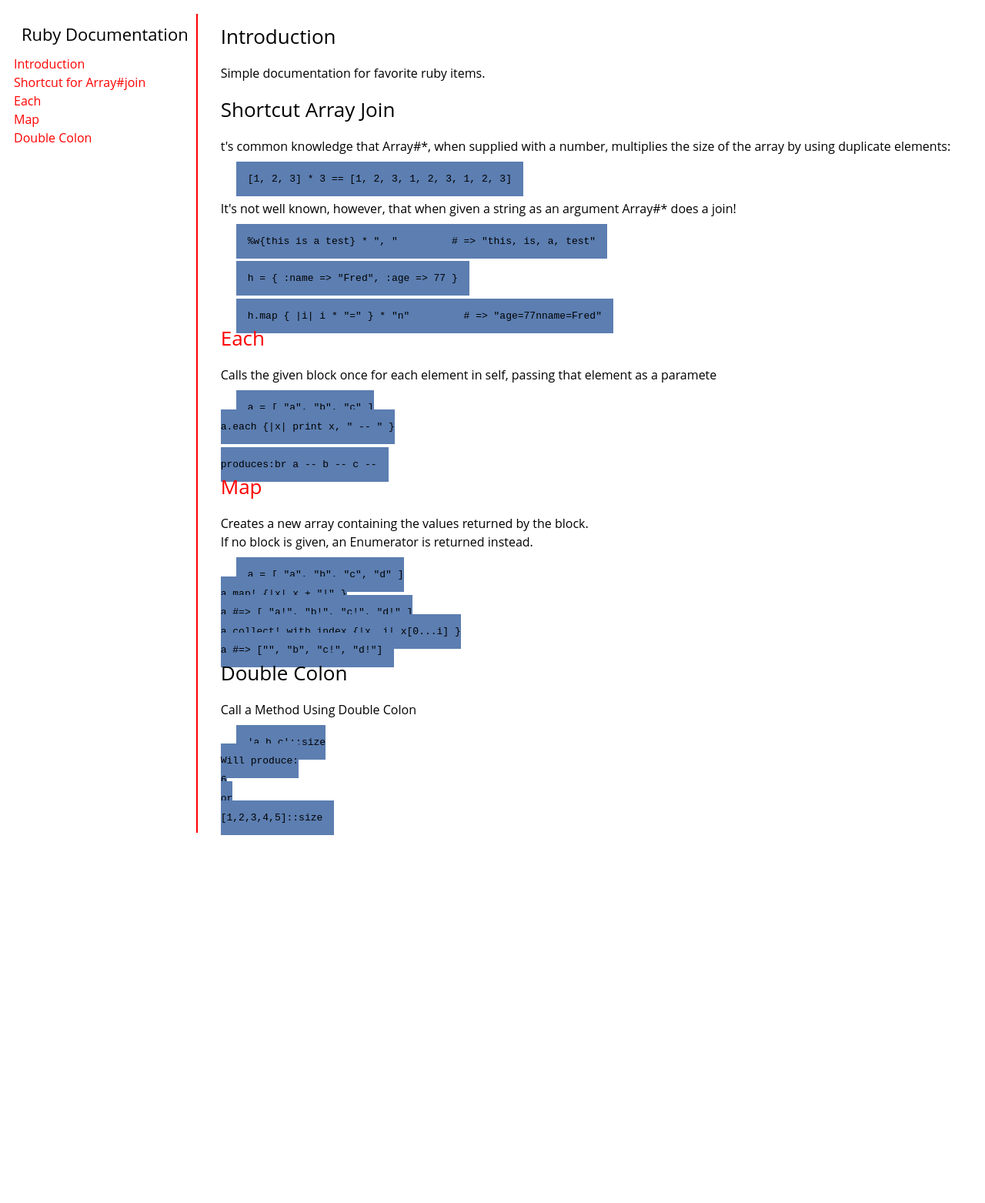
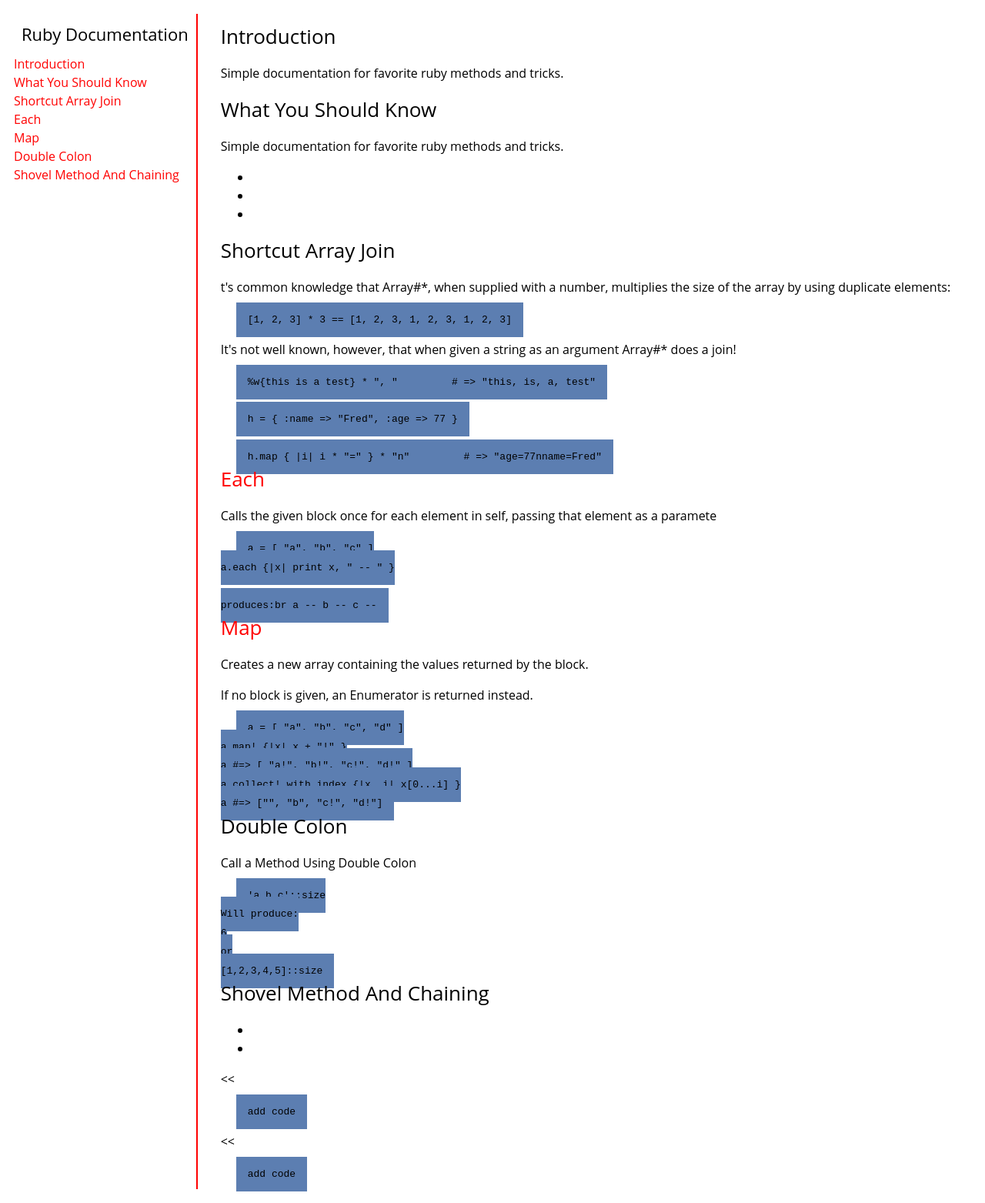
Before and after one commit to rogercodes1/Technical-Documentation-pg, a plain HTML site: page index.html in a window 1280 px wide. Shown: the whole page at 77% size. Before the commit the page ends 1100 px from the top, so only its background shows below. Drawn offline with Linux system fonts and the light colour scheme.

Commit message:
15/16 test passing. will review later.

```diff
--- a/assets/styles.css
+++ b/assets/styles.css
@@ -39,3 +39,11 @@ nav {
 main {
   margin: 20px;
 }
+@media only screen and (max-width: 480px) {
+  #navbar {
+    display: none;
+  }
+  body {
+    color: blue;
+  }
+}
--- a/index.html
+++ b/index.html
@@ -9,19 +9,33 @@
   <body>
       <nav id='navbar'>
         <header>Ruby Documentation</header>
-        <a href="#introduction" class="nav-link"> Introduction</a>
+        <a href="#Introduction" class="nav-link"> Introduction</a>
+          <a href="#What_You_Should_Know" class="nav-link"> What You Should Know </a>
         <a href="#Shortcut_Array_Join" class="nav-link">
-          Shortcut for Array#join
+          Shortcut Array Join
         </a>
         <a href="#Each" class="nav-link"> Each </a>
         <a href="#Map" class="nav-link"> Map </a>
         <a href="#Double_Colon" class="nav-link"> Double Colon</a>
+        <a href="#Shovel_Method_And_Chaining" class="nav-link"> Shovel Method And Chaining</a>
 
       </nav>
       <main id="main-doc">
-        <section id="introduction" class="main-section">
+        <section id="Introduction" class="main-section">
           <header class='section-header-title'> Introduction</header>
-          <p> Simple documentation for favorite ruby items.</p>
+          <p> Simple documentation for favorite ruby methods and tricks.</p>
+
+        </section>
+
+        <section id="What_You_Should_Know" class="main-section">
+          <header class='section-header-title'> What You Should Know</header>
+          <p> Simple documentation for favorite ruby methods and tricks.
+            <ul>
+              <li></li>
+              <li></li>
+              <li></li>
+            </ul>
+          </p>
 
         </section>
 
@@ -71,8 +85,10 @@
             <a href="" target="_blank"> Map </a>
           </header>
           <p>
-            Creates a new array containing the values returned by the block. <br>
-            If no block is given, an Enumerator is returned instead.
+            Creates a new array containing the values returned by the block.
+
+          </p>
+          <p> If no block is given, an Enumerator is returned instead.
           </p>
 
           <code>
@@ -107,6 +123,37 @@
 
         </section>
 
+        <section id="Shovel_Method_And_Chaining" class="main-section">
+          <header class='section-header-title'>
+            Shovel Method And Chaining
+          </header>
+
+          <p>
+            <ul>
+              <li></li>
+              <li></li>
+            </ul>
+            <<
+
+          </p>
+
+          <code>
+            add code
+
+          </code>
+
+          <p>
+            <<
+
+          </p>
+
+          <code>
+            add code
+
+          </code>
+
+        </section>
+
       </main>
 
     <script
```
